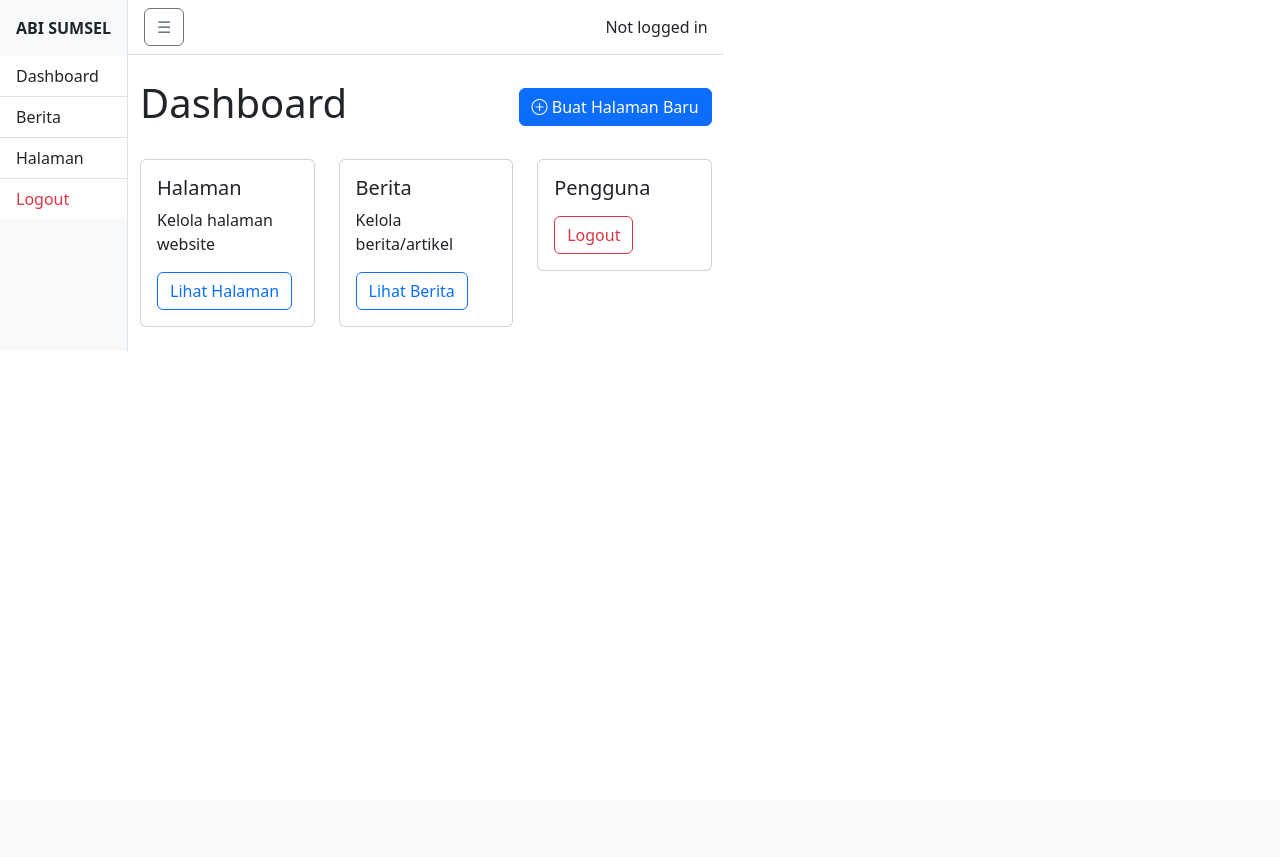
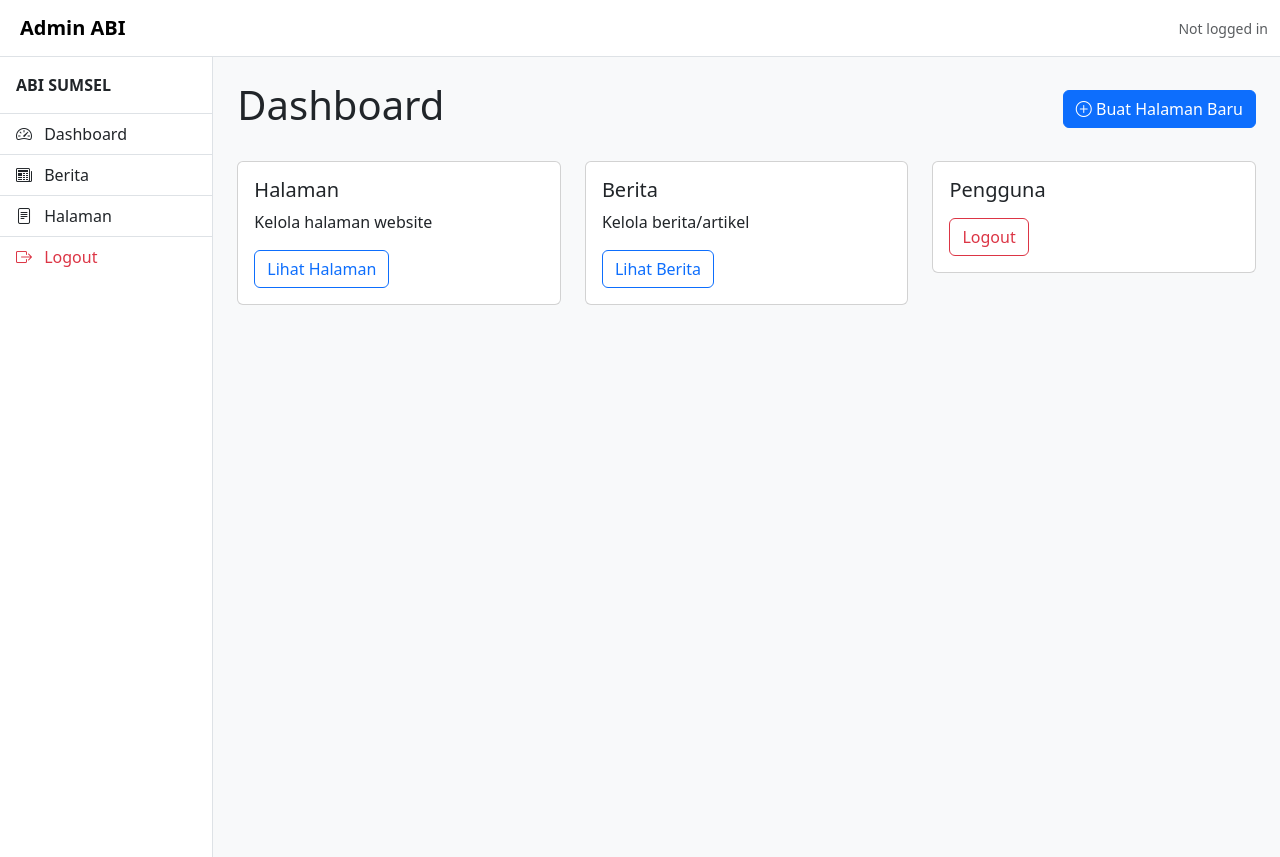
Before and after one commit to farhansyihab/flaskcms, a Flask app: template app/templates/admin/dashboard.html in a window 1280 px wide. Before the commit the page ends 351 px from the top, so only its background shows below. Run offline with Flask 3, Linux system fonts and the light colour scheme; the template is opened without the code that fills it, so the values that code supplies are empty.

Commit message:
halaman admin yang lebih responsif

```diff
--- a/app/templates/admin/base.html
+++ b/app/templates/admin/base.html
@@ -4,51 +4,96 @@
   <meta charset="UTF-8">
   <title>{% block title %}Admin ABI{% endblock %}</title>
 
+  <!-- WAJIB: viewport -->
+  <meta name="viewport" content="width=device-width, initial-scale=1">
+
+  <!-- Bootstrap 5 -->
   <link href="https://cdn.jsdelivr.net/npm/bootstrap@5.3.3/dist/css/bootstrap.min.css" rel="stylesheet">
   <link href="{{ url_for('static', filename='admin/css/admin.css') }}" rel="stylesheet">
-   <link rel="stylesheet" href="https://cdn.jsdelivr.net/npm/bootstrap-icons@1.10.0/font/bootstrap-icons.css">
+  <link rel="stylesheet" href="https://cdn.jsdelivr.net/npm/bootstrap-icons@1.11.1/font/bootstrap-icons.css">
 </head>
-<body>
+<body class="bg-light">
 
-<div class="d-flex" id="wrapper">
+<!-- ====== NAVBAR ====== -->
+<nav class="navbar navbar-expand-lg navbar-light bg-white border-bottom sticky-top">
+  <div class="container-fluid">
 
-  <!-- Sidebar -->
-  <div class="border-end bg-light" id="sidebar-wrapper">
-    <div class="sidebar-heading fw-bold p-3">
-      ABI SUMSEL
-    </div>
-    <div class="list-group list-group-flush">
-      <a href="/admin/" class="list-group-item list-group-item-action">Dashboard</a>
-      <a href="/admin/news" class="list-group-item list-group-item-action">Berita</a>
-      <a href="/admin/pages" class="list-group-item list-group-item-action">Halaman</a>
-      <a href="/admin/logout" class="list-group-item list-group-item-action text-danger">Logout</a>
+    <!-- Mobile toggle -->
+    <button class="btn btn-outline-secondary d-lg-none"
+            data-bs-toggle="offcanvas"
+            data-bs-target="#adminSidebar"
+            aria-label="Toggle menu">
+      <i class="bi bi-list"></i>
+    </button>
+
+    <span class="navbar-brand fw-bold ms-2">Admin ABI</span>
+
+    <div class="ms-auto">
+      {% if g.user %}
+        <span class="text-muted small">{{ g.user.email }}</span>
+      {% else %}
+        <span class="text-muted small">Not logged in</span>
+      {% endif %}
     </div>
   </div>
+</nav>
 
-  <!-- Page Content -->
-  <div id="page-content-wrapper">
-    <nav class="navbar navbar-light bg-white border-bottom px-3">
-      <button class="btn btn-outline-secondary" id="menu-toggle">☰</button>
-      {% if g.user %}
-        <span class="ms-auto">{{ g.user.email }}</span>
-      {% else %}
-        <span class="ms-auto">Not logged in</span>
-      {% endif %}
-    </nav>
+<div class="container-fluid">
+  <div class="row">
 
-    <div class="container-fluid py-4">
+    <!-- ====== SIDEBAR DESKTOP ====== -->
+    <aside class="col-lg-2 d-none d-lg-block bg-white border-end min-vh-100 p-0">
+      <div class="p-3 fw-bold border-bottom">ABI SUMSEL</div>
+      <div class="list-group list-group-flush">
+        <a href="/admin/" class="list-group-item list-group-item-action">
+          <i class="bi bi-speedometer2 me-2"></i> Dashboard
+        </a>
+        <a href="/admin/news" class="list-group-item list-group-item-action">
+          <i class="bi bi-newspaper me-2"></i> Berita
+        </a>
+        <a href="/admin/pages" class="list-group-item list-group-item-action">
+          <i class="bi bi-file-text me-2"></i> Halaman
+        </a>
+        <a href="/admin/logout" class="list-group-item list-group-item-action text-danger">
+          <i class="bi bi-box-arrow-right me-2"></i> Logout
+        </a>
+      </div>
+    </aside>
+
+    <!-- ====== MAIN CONTENT ====== -->
+    <main class="col-12 col-lg-10 px-4 py-4">
       {% block content %}{% endblock %}
+    </main>
+
+  </div>
+</div>
+
+<!-- ====== SIDEBAR MOBILE (OFFCANVAS) ====== -->
+<div class="offcanvas offcanvas-start" tabindex="-1" id="adminSidebar">
+  <div class="offcanvas-header">
+    <h5 class="offcanvas-title">ABI SUMSEL</h5>
+    <button type="button" class="btn-close" data-bs-dismiss="offcanvas"></button>
+  </div>
+  <div class="offcanvas-body p-0">
+    <div class="list-group list-group-flush">
+      <a href="/admin/" class="list-group-item list-group-item-action">
+        <i class="bi bi-speedometer2 me-2"></i> Dashboard
+      </a>
+      <a href="/admin/news" class="list-group-item list-group-item-action">
+        <i class="bi bi-newspaper me-2"></i> Berita
+      </a>
+      <a href="/admin/pages" class="list-group-item list-group-item-action">
+        <i class="bi bi-file-text me-2"></i> Halaman
+      </a>
+      <a href="/admin/logout" class="list-group-item list-group-item-action text-danger">
+        <i class="bi bi-box-arrow-right me-2"></i> Logout
+      </a>
     </div>
   </div>
-
 </div>
 
+<!-- Bootstrap JS -->
 <script src="https://cdn.jsdelivr.net/npm/bootstrap@5.3.3/dist/js/bootstrap.bundle.min.js"></script>
-<script>
-document.getElementById("menu-toggle").addEventListener("click", function () {
-  document.getElementById("wrapper").classList.toggle("toggled");
-});
-</script>
 
 </body>
 </html>
```
Also changed, not shown: app/__init__.py (+20 -4 lines), app/config.py (+9 -2 lines), 1 other file.
